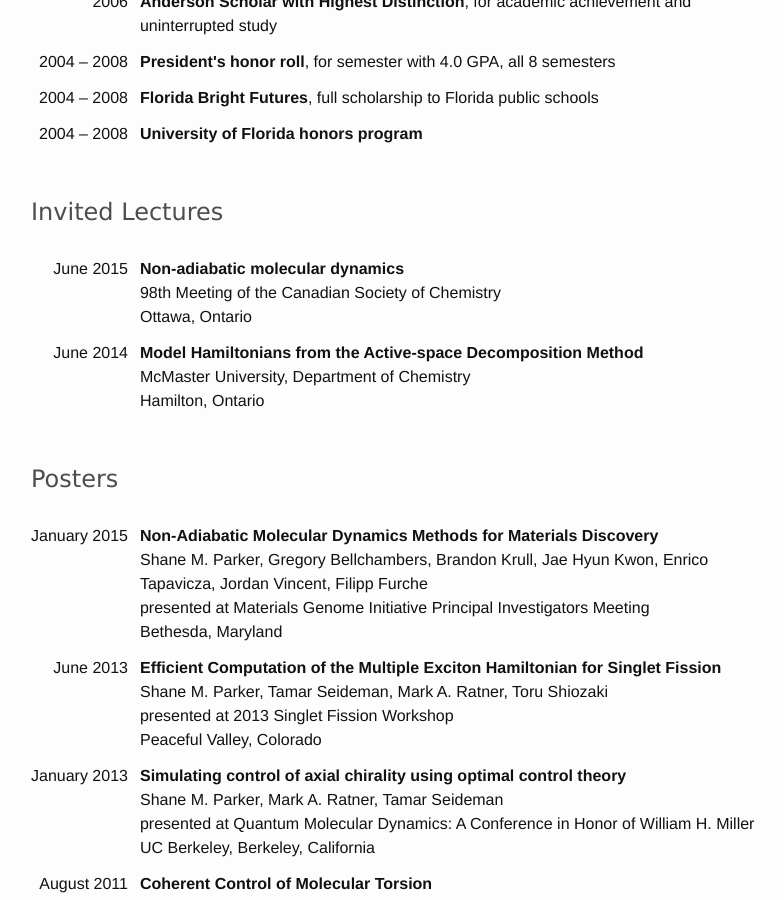
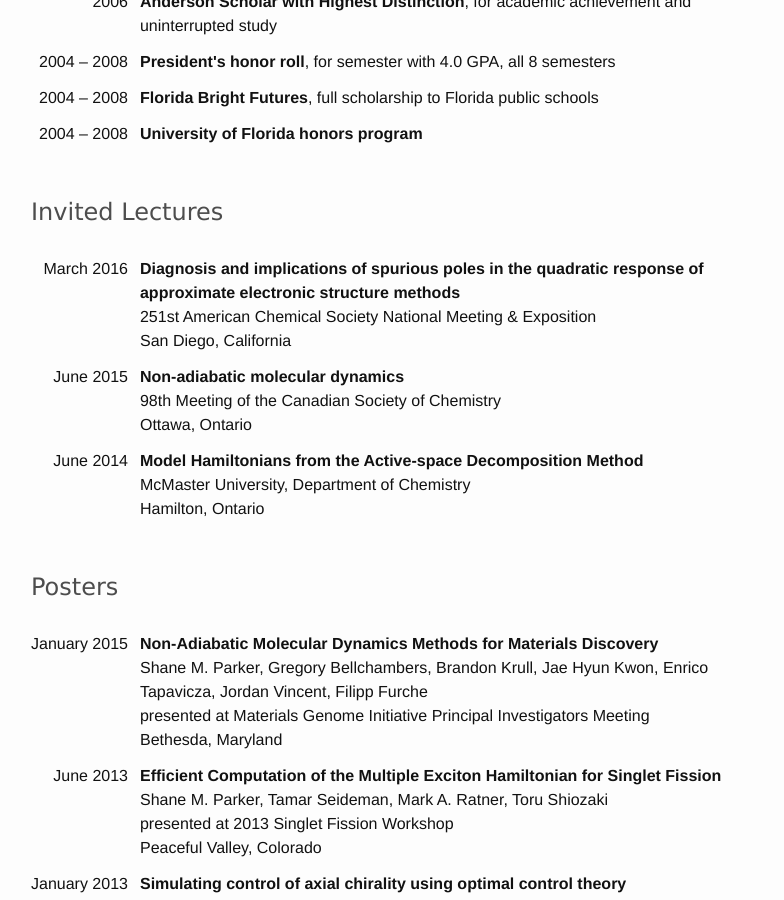
Before and after one commit to smparker/smparker.github.io, a Jekyll site: the page built from 2_vita.html, in a window 1280 px wide and 900 px high, scrolled down 1267 px. Shown: the whole window, without its empty margins (246-1030 px from the left). Built offline with Jekyll 4.4.1, drawn with Linux system fonts in a browser that asks for light colours.

Commit message:
add san diego presentation

```diff
--- a/_data/lectures.yml
+++ b/_data/lectures.yml
@@ -1,3 +1,8 @@
+- title: Diagnosis and implications of spurious poles in the quadratic response of approximate electronic structure methods
+  institution: 251st American Chemical Society National Meeting & Exposition
+  location: San Diego, California
+  time: March 2016
+
 - title: Non-adiabatic molecular dynamics
   institution: 98th Meeting of the Canadian Society of Chemistry
   location: Ottawa, Ontario
```
